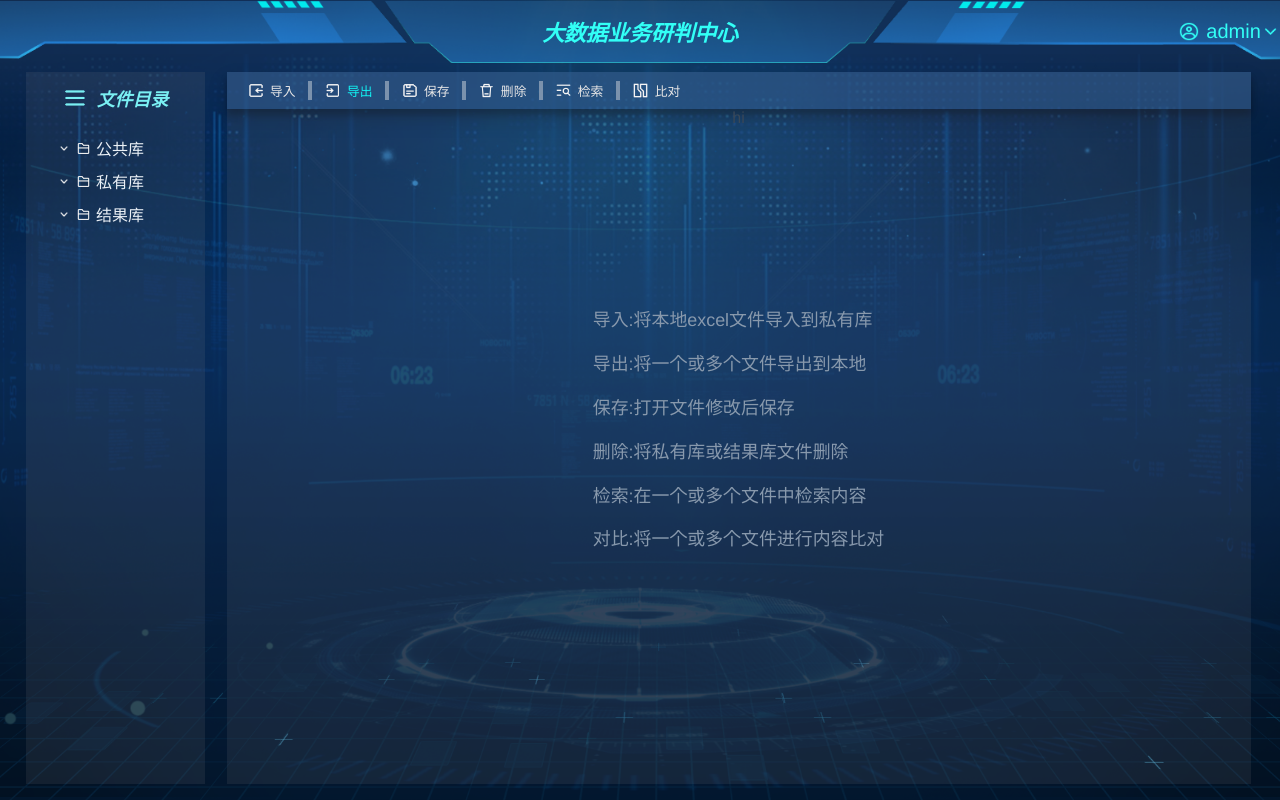
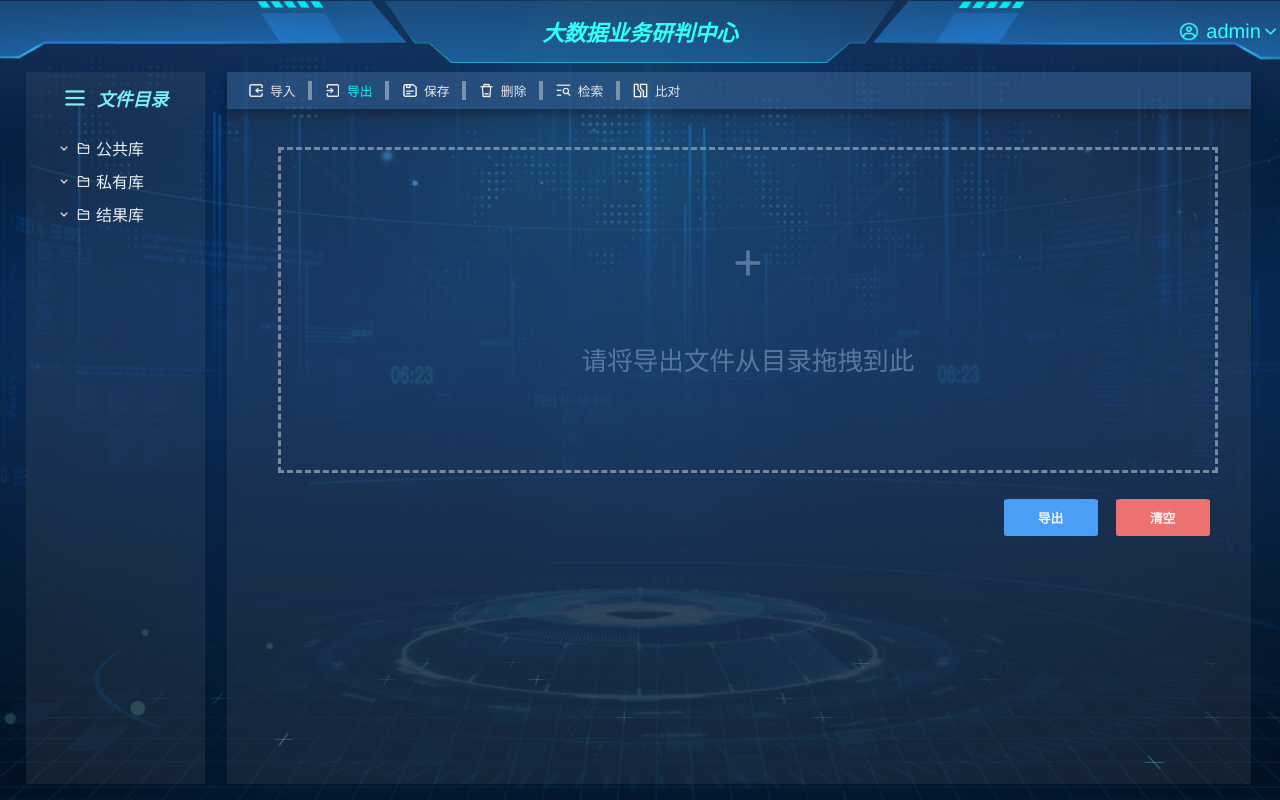
Before and after one commit to wannzi/jw, a Vue app: page /dashboard/fileComparison/exportFunction in a window 1280 px wide. Built offline with nearby package versions, Linux system fonts and the light colour scheme.

Commit message:
删除和导出页面雏形

```diff
--- a/src/views/system/fileComparison/fileComparison.vue
+++ b/src/views/system/fileComparison/fileComparison.vue
@@ -13,7 +13,7 @@
                <span>公共库</span>
             </div>
             <div v-if="publicListIsShow">
-               <div class="item_list" v-for="item in publicList" :key="item" >
+               <div class="item_list" v-for="item in publicList" :key="item"  draggable="true">
 
                   <img src="../../../assets/UserManagement/编辑文件_file.png" alt="">
                   <span>{{ item.name }}</span>
@@ -28,10 +28,10 @@
                <span>私有库</span>
             </div>
             <div v-if="privateListIsShow">
-               <div class="item_list" v-for="item in publicList" :key="item">
+               <div class="item_list" v-for="item in publicList" :key="item" draggable="true">
 
                   <img src="../../../assets/UserManagement/编辑文件_file.png" alt="">
-                  <span>{{ item }}</span>
+                  <span>{{ item.name }}</span>
                </div>
 
             </div>
@@ -43,10 +43,10 @@
                <span>结果库</span>
             </div>
             <div v-if="resultsListIsShow">
-               <div class="item_list" v-for="item in publicList" :key="item">
+               <div class="item_list" v-for="item in publicList" :key="item" draggable="true">
 
                   <img src="../../../assets/UserManagement/编辑文件_file.png" alt="">
-                  <span>{{ item }}</span>
+                  <span>{{ item.name }}</span>
                </div>
 
             </div>
@@ -83,7 +83,7 @@
             </span>
          </div>
 
-         <div class="right_title">
+         <div class="right_title" v-if="this.$route.name === 'FileComparison'">
             <div>导入:将本地excel文件导入到私有库</div>
             <div>导出:将一个或多个文件导出到本地</div>
             <div>保存:打开文件修改后保存</div>
@@ -94,7 +94,7 @@
 
 
 
-         <router-view></router-view>
+         <router-view class="child_view"></router-view>
 
 
 
@@ -330,5 +330,8 @@ export default {
    .navActive{
       color: aqua;
    }
-
+   .child_view {
+      margin-top: 3vw;
+      margin-left: 4vw;
+   }
 </style>
--- a/src/views/system/fileComparison/function/deleteFunction.vue
+++ b/src/views/system/fileComparison/function/deleteFunction.vue
@@ -1,6 +1,15 @@
 <template>
    <div>
+       <div class="intoFile">
+           <div class="intoFile_title_1">+</div>
+           <div class="intoFile_title_2">请将删除文件从目录拖拽到此</div>
+       </div>
 
+       <div class="ctrl_btn">
+
+           <button class="ge_btn1">导出</button>
+           <button class="ge_btn2">清空</button>
+       </div>
    </div>
 </template>
 <script>
@@ -13,15 +22,75 @@ export default {
    },
    watch: {
    },
-created(){
+   created() {
    },
-mounted(){
+   mounted() {
    },
-methods:{
+   methods: {
    }
 
 
 }
 </script>
 <style>
+.intoFile {
+   width: 73vw;
+   height: 40vh;
+   border: 3px dashed #6f86a0;
+   position: relative;
+}
+
+.intoFile_title_1 {
+   position: absolute;
+   top: 35%;
+   left: 50%;
+   transform: translate(-50%, -50%);
+   font-size: 4vw;
+   color: #4e749e;
+}
+
+
+
+.intoFile_title_2 {
+   position: absolute;
+   top: 65%;
+   left: 50%;
+   transform: translate(-50%, -50%);
+   font-size: 2vw;
+   color: #4e749e;
+}
 </style>
+
+<style>
+.ctrl_btn {
+   position: absolute;
+   right: 1.8vw;
+}
+
+
+.ctrl_btn button {
+   font-size: 1vw;
+   font-weight: bold;
+
+}
+
+.ge_btn1 {
+   background-color: #409eff;
+   color: #ffffff;
+   border: none;
+   width: 94px;
+   height: 37px;
+   margin-right: 18px;
+   margin-top: 2vw;
+}
+
+.ge_btn2 {
+   background-color: #f56c6c;
+   color: #ffffff;
+   border: none;
+   width: 94px;
+   height: 37px;
+   margin-right: 18px;
+   margin-top: 2vw;
+}
+</style>
--- a/src/views/system/fileComparison/function/exportFunction.vue
+++ b/src/views/system/fileComparison/function/exportFunction.vue
@@ -1,6 +1,15 @@
 <template>
     <div>
-        hi
+        <div class="intoFile">
+            <div class="intoFile_title_1">+</div>
+            <div class="intoFile_title_2">请将导出文件从目录拖拽到此</div>
+        </div>
+
+        <div class="ctrl_btn">
+
+            <button class="ge_btn1">导出</button>
+            <button class="ge_btn2">清空</button>
+        </div>
     </div>
 </template>
 <script>
@@ -13,15 +22,75 @@ export default {
     },
     watch: {
     },
-created(){
+    created() {
     },
-mounted(){
+    mounted() {
     },
-methods:{
+    methods: {
     }
 
 
 }
 </script>
 <style>
+.intoFile {
+    width: 73vw;
+    height: 40vh;
+    border: 3px dashed #6f86a0;
+    position: relative;
+}
+
+.intoFile_title_1 {
+    position: absolute;
+    top: 35%;
+    left: 50%;
+    transform: translate(-50%, -50%);
+    font-size: 4vw;
+    color: #4e749e;
+}
+
+
+
+.intoFile_title_2 {
+    position: absolute;
+    top: 65%;
+    left: 50%;
+    transform: translate(-50%, -50%);
+    font-size: 2vw;
+    color: #4e749e;
+}
 </style>
+
+<style>
+.ctrl_btn {
+    position: absolute;
+    right: 1.8vw;
+}
+
+
+.ctrl_btn button {
+    font-size: 1vw;
+    font-weight: bold;
+
+}
+
+.ge_btn1 {
+    background-color: #409eff;
+    color: #ffffff;
+    border: none;
+    width: 94px;
+    height: 37px;
+    margin-right: 18px;
+    margin-top: 2vw;
+}
+
+.ge_btn2 {
+    background-color: #f56c6c;
+    color: #ffffff;
+    border: none;
+    width: 94px;
+    height: 37px;
+    margin-right: 18px;
+    margin-top: 2vw;
+}
+</style>
```
Lines whose indentation alone changed are shown as unchanged.
